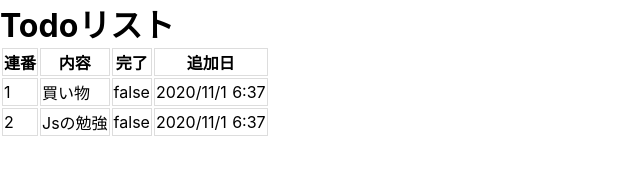
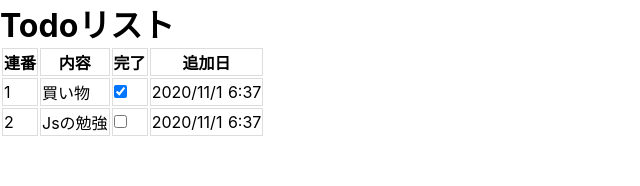
Before and after one commit to skfm/nuxt-handson, a Nuxt app: page / in a window 1280 px wide. Shown: the top 186 px of the page, without its empty margins (0-640 px from the left). Built offline with nearby package versions, Linux system fonts and the light colour scheme.

Commit message:
add checkbox

```diff
--- a/pages/index.vue
+++ b/pages/index.vue
@@ -16,7 +16,7 @@
           {{ todo.title }}
         </td>
         <td>
-          {{ todo.done }}
+          <input type="checkbox" :checked="todo.done"/>
         </td>
         <td>
           {{ format(todo.created_at) }}
@@ -34,7 +34,7 @@ export default {
       todos: [
         {
           title: '買い物',
-          done: false,
+          done: true,
           created_at: new Date()
         },
         {
```
